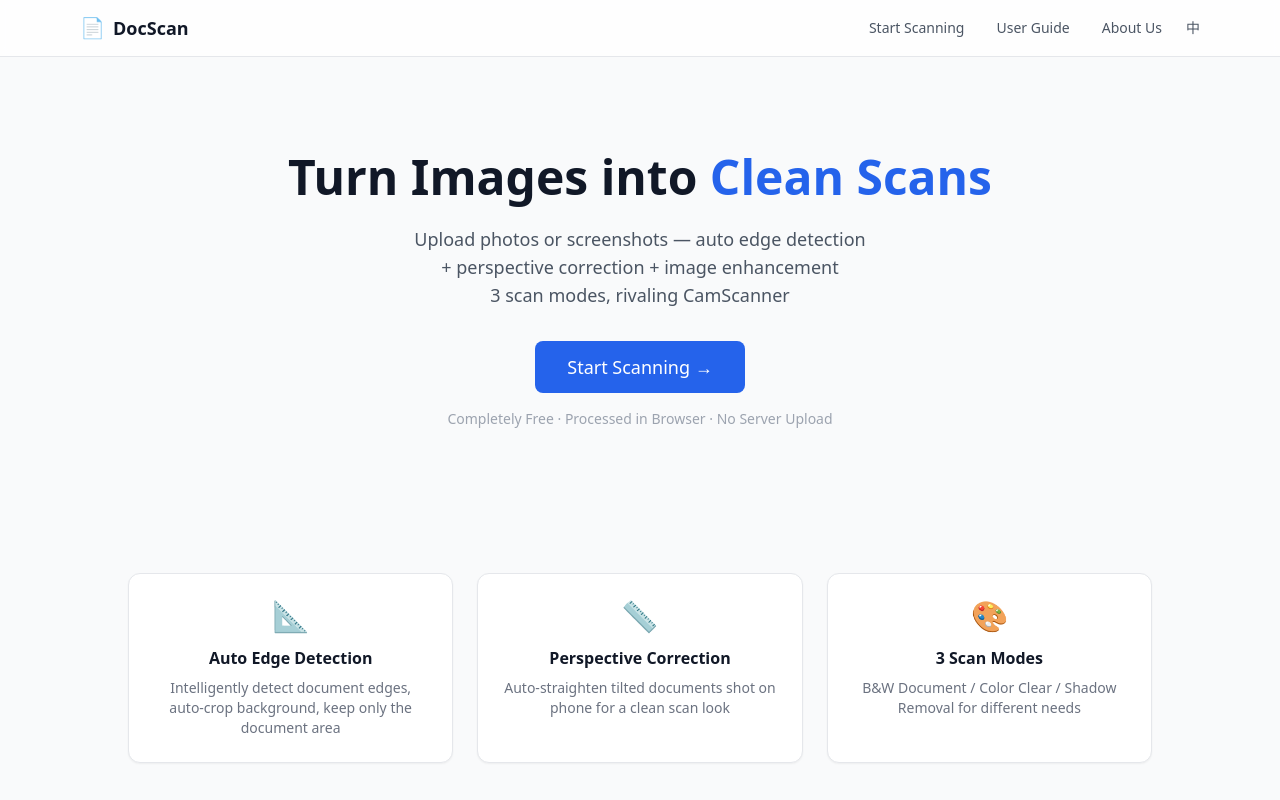
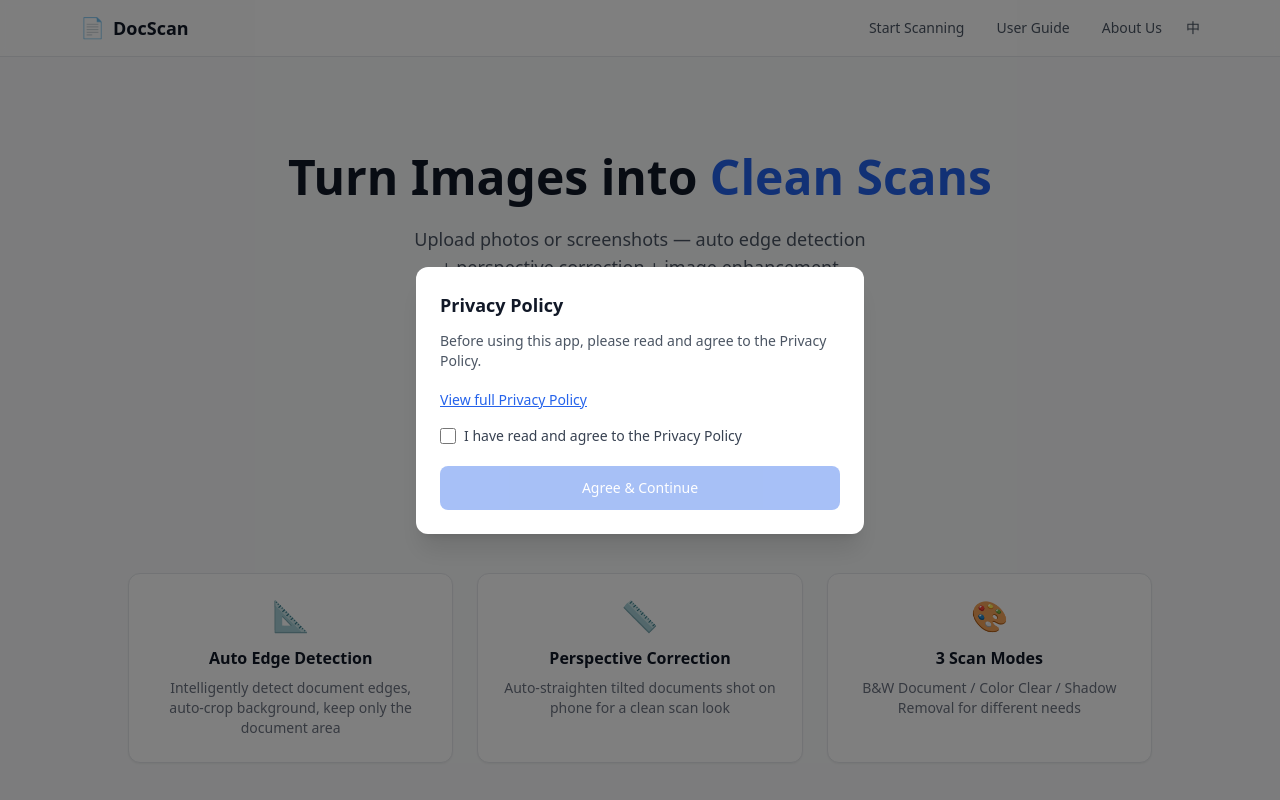
Before and after one commit to leolin1986/doc-scan, a Next.js app: page / in a window 1280 px wide. Shown: the top 800 px of the page. Built offline with nearby package versions, Linux system fonts and the light colour scheme; no server answers.

Commit message:
feat: add privacy policy consent dialog for AGC review
首次启动弹出隐私政策弹窗，勾选同意后才能使用（审核硬性要求）。
同步更新隐私政策联系方式和日期。

```diff
--- a/app/layout.tsx
+++ b/app/layout.tsx
@@ -2,6 +2,7 @@ import type { Metadata, Viewport } from "next";
 import "./globals.css";
 import Header from "@/components/Header";
 import Footer from "@/components/Footer";
+import PrivacyPolicyDialog from "@/components/PrivacyPolicyDialog";
 import AnalyticsScript from "./AnalyticsScript";
 import { I18nProvider } from "@/i18n";
 import zh from "@/i18n/zh.json";
@@ -38,6 +39,7 @@ export default function RootLayout({
       </head>
       <body className="min-h-screen flex flex-col">
         <I18nProvider>
+          <PrivacyPolicyDialog />
           <Header />
           <main className="flex-1">{children}</main>
           <Footer />
--- a/app/privacy/page.tsx
+++ b/app/privacy/page.tsx
@@ -6,7 +6,7 @@ export default function PrivacyPage() {
       <h1 className="text-2xl font-bold mb-6">隐私政策</h1>
 
       <div className="card space-y-6 w-full">
-        <p className="text-sm text-gray-500">最后更新日期：2026年6月17日</p>
+        <p className="text-sm text-gray-500">最后更新日期：2026年6月29日</p>
 
         <section>
           <h2 className="font-semibold text-lg mb-2">一、概述</h2>
@@ -75,7 +75,10 @@ export default function PrivacyPage() {
             如果您对本隐私政策有任何疑问，可以通过以下方式联系我们：
           </p>
           <p className="text-sm text-gray-600 mt-2">
-            邮箱：support@scanfree.tech
+            开发者：梁林
+          </p>
+          <p className="text-sm text-gray-600 mt-2">
+            邮箱：blackboy007pp@hotmail.com
           </p>
         </section>
       </div>
--- /dev/null
+++ b/components/PrivacyPolicyDialog.tsx
@@ -0,0 +1,63 @@
+"use client";
+
+import { useState, useEffect } from "react";
+import Link from "next/link";
+import { useTranslation } from "@/i18n";
+
+const STORAGE_KEY = "privacy_agreed";
+
+export default function PrivacyPolicyDialog() {
+  const { t } = useTranslation();
+  const [show, setShow] = useState(false);
+  const [checked, setChecked] = useState(false);
+
+  useEffect(() => {
+    if (typeof window !== "undefined" && !localStorage.getItem(STORAGE_KEY)) {
+      setShow(true);
+    }
+  }, []);
+
+  const handleAgree = () => {
+    localStorage.setItem(STORAGE_KEY, "1");
+    setShow(false);
+  };
+
+  if (!show) return null;
+
+  return (
+    <div className="fixed inset-0 z-[300] flex items-center justify-center bg-black/50">
+      <div className="bg-white rounded-xl shadow-xl max-w-md w-[90%] p-6">
+        <h2 className="text-lg font-bold mb-3">{t("privacy.title")}</h2>
+        <p className="text-sm text-gray-600 mb-4">{t("privacy.intro")}</p>
+
+        <Link
+          href="/privacy"
+          target="_blank"
+          className="text-sm text-blue-600 underline mb-4 inline-block"
+        >
+          {t("privacy.link")}
+        </Link>
+
+        <label className="flex items-start gap-2 mb-5 cursor-pointer">
+          <input
+            type="checkbox"
+            checked={checked}
+            onChange={(e) => setChecked(e.target.checked)}
+            className="mt-0.5 h-4 w-4 shrink-0"
+          />
+          <span className="text-sm text-gray-700">{t("privacy.agree")}</span>
+        </label>
+
+        <button
+          onClick={handleAgree}
+          disabled={!checked}
+          className="w-full py-3 rounded-lg bg-blue-600 text-white font-medium text-sm
+                     disabled:opacity-40 disabled:cursor-not-allowed
+                     hover:bg-blue-700 active:bg-blue-800 transition-colors"
+        >
+          {t("privacy.confirm")}
+        </button>
+      </div>
+    </div>
+  );
+}
--- a/i18n/en.json
+++ b/i18n/en.json
@@ -102,5 +102,11 @@
   "meta.description": "Free online image-to-scan tool with auto edge detection, perspective correction, and image enhancement. B&W scan, color scan, shadow removal modes.",
   "meta.keywords": "image to scan,online scanner,document scan,image enhancement,edge detection,perspective correction,free scan tool",
   "meta.og_title": "DocScan - Free Online Document Scanner",
-  "meta.og_description": "Upload/take a photo, one-click scan effect"
+  "meta.og_description": "Upload/take a photo, one-click scan effect",
+
+  "privacy.title": "Privacy Policy",
+  "privacy.intro": "Before using this app, please read and agree to the Privacy Policy.",
+  "privacy.link": "View full Privacy Policy",
+  "privacy.agree": "I have read and agree to the Privacy Policy",
+  "privacy.confirm": "Agree & Continue"
 }
--- a/i18n/zh.json
+++ b/i18n/zh.json
@@ -102,5 +102,11 @@
   "meta.description": "免费在线图片转扫描件工具，自动边缘检测、透视校正、图像增强。支持黑白扫描、彩色扫描、去阴影模式。",
   "meta.keywords": "图片转扫描件,在线扫描,文档扫描,图片增强,边缘检测,透视校正,免费扫描工具",
   "meta.og_title": "DocScan - 免费在线文档扫描工具",
-  "meta.og_description": "拍照/上传图片，一键转扫描件效果"
+  "meta.og_description": "拍照/上传图片，一键转扫描件效果",
+
+  "privacy.title": "隐私政策",
+  "privacy.intro": "在使用本应用前，请您仔细阅读并同意《隐私政策》。",
+  "privacy.link": "查看完整隐私政策",
+  "privacy.agree": "我已阅读并同意《隐私政策》",
+  "privacy.confirm": "同意并继续"
 }
```
